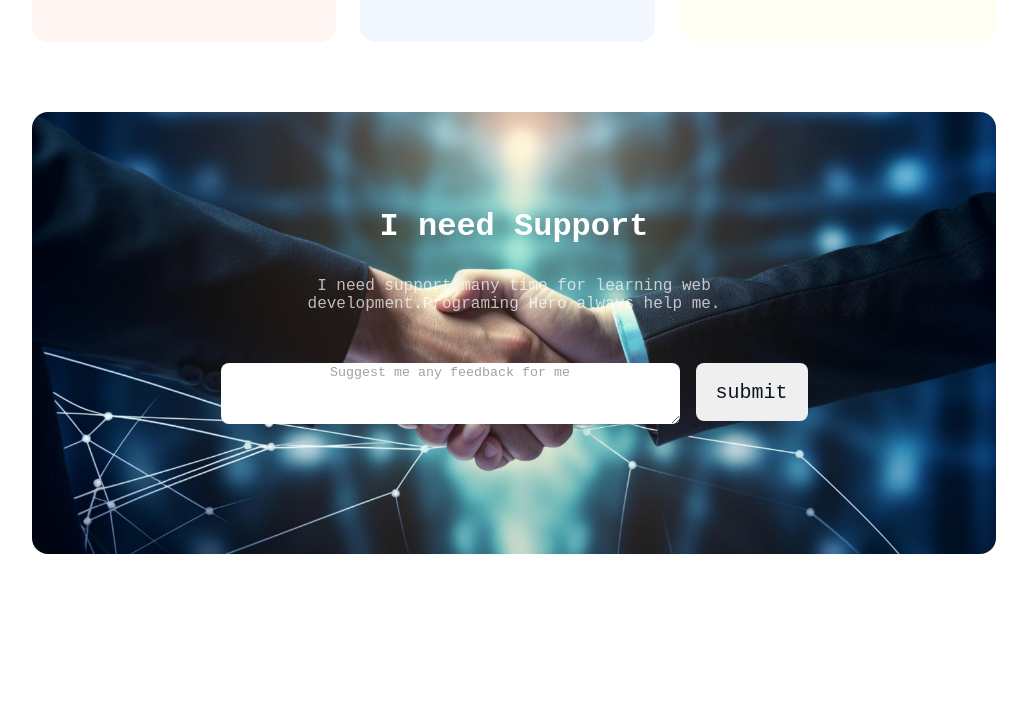
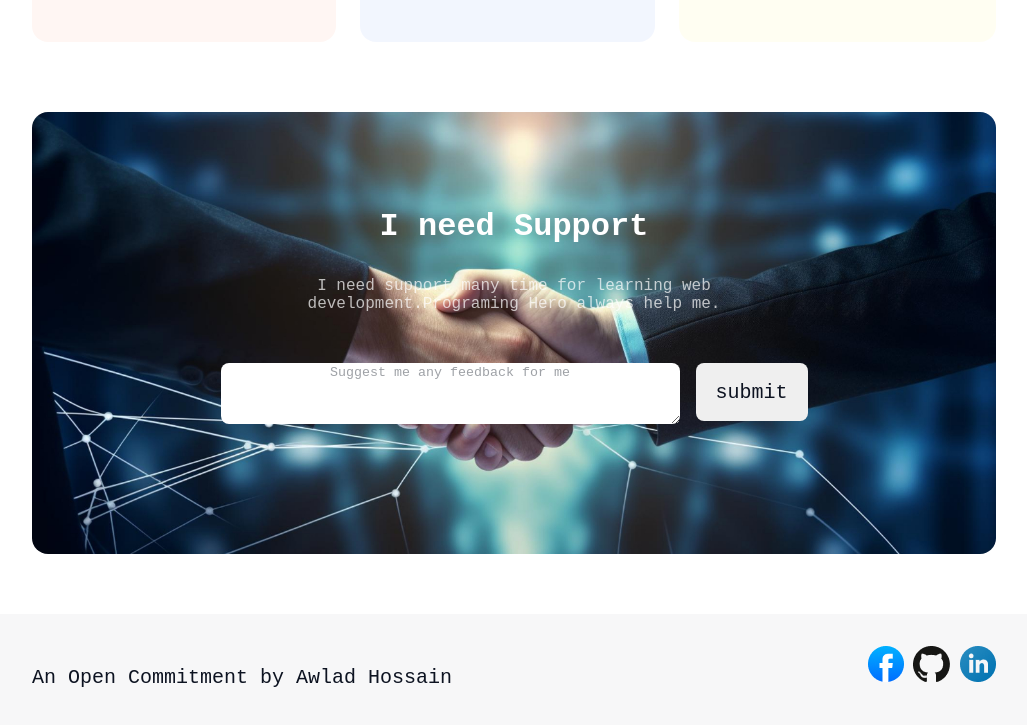
Before and after one commit to mohammadjihad300/assignment-1, a plain HTML site: page index.html in a window 1280 px wide. Shown: the part 3712-4437 px from the top of the page, without its empty margins (126-1153 px from the left). Before the commit the page ends 4326 px from the top, so only its background shows below. Drawn offline with Linux system fonts and the light colour scheme; a web font is replaced by a local one.

Commit message:
added footer

```diff
--- a/index.html
+++ b/index.html
@@ -114,10 +114,16 @@
                 </div>
             </div>
         </section>
-
     </main>
     <footer>
-
+        <div class="footer-main-div-one">
+            <p>An Open Commitment by Awlad Hossain</p>
+        </div>
+        <div class="footer-main-div-two">
+            <a href="https://www.facebook.com/"><img src="assets/facebook.png" alt=""></a>
+            <a href="https://github.com/"><img src="assets/github.png" alt=""></a>
+            <a href="https://bd.linkedin.com/"><img src="assets/linkedin-icon 1.png" alt=""></a>
+        </div>
     </footer>
 </body>
 </html>
--- a/styles/style.css
+++ b/styles/style.css
@@ -201,3 +201,15 @@ header{
     color: rgba(13, 19, 33, 0.40);
     text-align: center;
 }
+footer{
+    background-color: rgba(13, 19, 33, 0.03);
+    border-radius: 16px;
+    display: flex;
+    justify-content: space-between;
+    padding: 32px 150px;
+}
+.footer-main-div-one{
+    color: rgba(13, 19, 33, 1.00);
+    font-size: 20px;
+    font-weight: 600px;
+}
```
